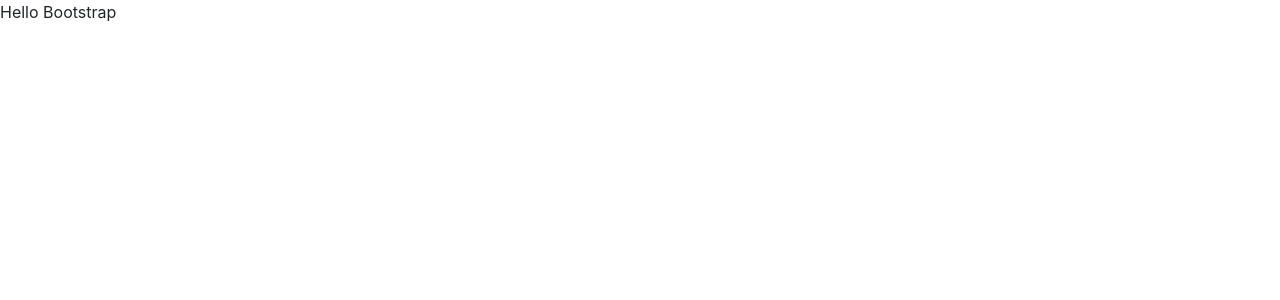
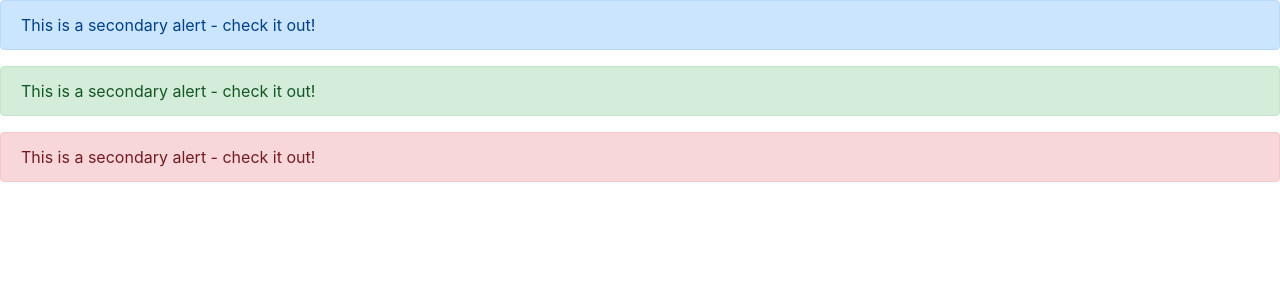
Before and after one commit to agnessm22/praktek-reactjs, a React (Create React App) app: page / in a window 1280 px wide. Shown: the top 300 px of the page. Built offline with nearby package versions, Linux system fonts and the light colour scheme.

Commit message:
berhasil mengaplikasikan alert

```diff
--- a/src/Component/Class/BootstrapComp.jsx
+++ b/src/Component/Class/BootstrapComp.jsx
@@ -1,4 +1,5 @@
 import React, { Component } from 'react';
+import { Alert } from 'reactstrap';
 
 class BootstrapComp extends Component {
     constructor(props) {
@@ -12,7 +13,15 @@ class BootstrapComp extends Component {
     render() {
         return (
             <div>
-                Hello Bootstrap
+               <Alert color="primary">
+                   This is a secondary alert - check it out!
+               </Alert>
+               <Alert color="success">
+                   This is a secondary alert - check it out!
+               </Alert>
+               <Alert color="danger">
+                   This is a secondary alert - check it out!
+               </Alert>
             </div>
         );
     }
```
